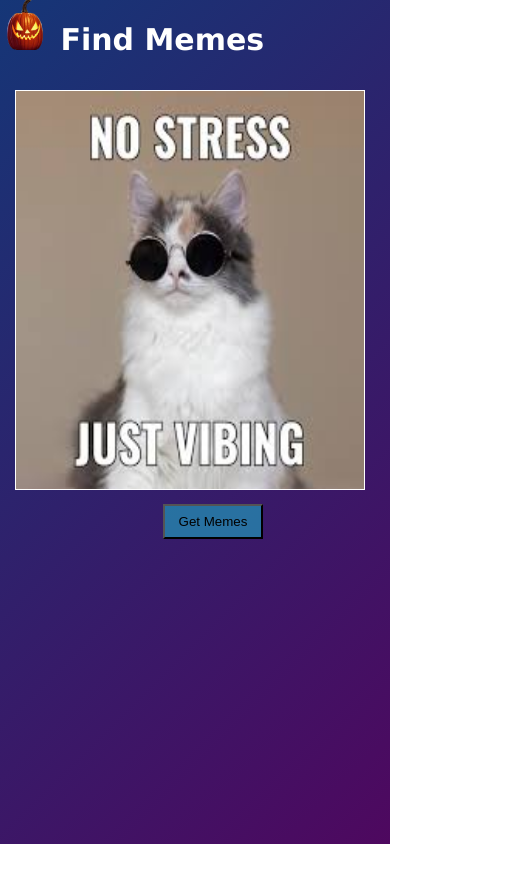
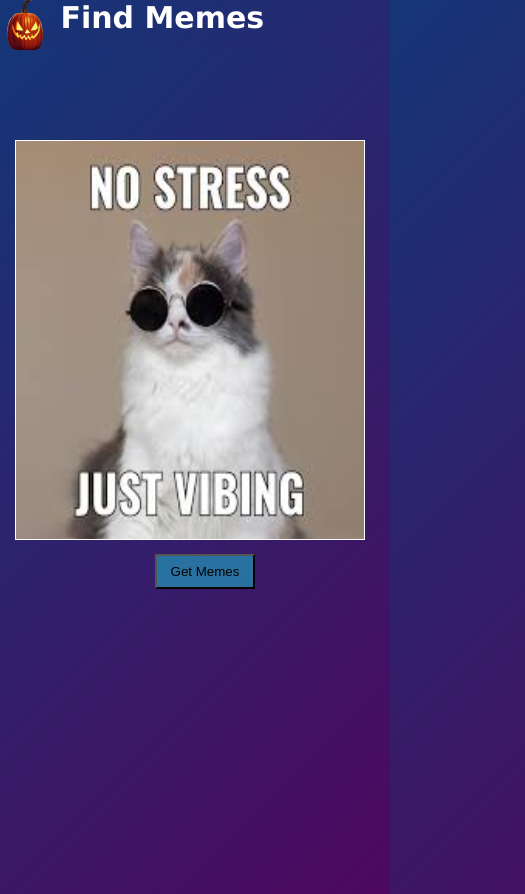
Before and after one commit to Pantheroix/meme-generator, a plain HTML site: page index.htm in a window 390 px wide. Shown: the whole page, 525 px wide, since content can reach past the window. Before the commit the page ends 844 px from the top, so only its background shows below. Drawn offline with Linux system fonts and the light colour scheme.

Commit message:
mobile update

```diff
--- a/index.htm
+++ b/index.htm
@@ -10,8 +10,8 @@
 </head>
 
 <body>
+    <header><img src="image/pumpkinimg.png"><b>&nbsp;Find Memes</b></header>
     <div class="container">
-        <header><img src="image/pumpkinimg.png"><b>&nbsp;Find Memes</b></header>
         <div class="box">
             <div class="info">
                 <h1 id="author"></h1>
--- a/style.css
+++ b/style.css
@@ -9,7 +9,9 @@ body {
 }
 
 header {
-    position: absolute;
+    display: flex;
+    justify-content: flex-start;
+    flex-wrap: wrap;
     color: white;
     font-family: 'Lucida Sans', 'Lucida Sans Regular', 'Lucida Grande', 'Lucida Sans Unicode', Geneva, Verdana, sans-serif;
     font-size: 30px;
@@ -31,15 +33,21 @@ header img {
 }
 
 .box {
-    position: absolute;
-    top: 20px;
-    left: 600px;
+    display: flex;
+    justify-content: center;
+    flex-direction: column;
+    flex-wrap: wrap;
 
 }
 
+.box {
+    position: absolute;
+    left: 550px;
+}
+
 .btn {
-    position: absolute;
-    left: 158px;
+    position: relative;
+    left: 150px;
 }
 
 #btn1 {
```
